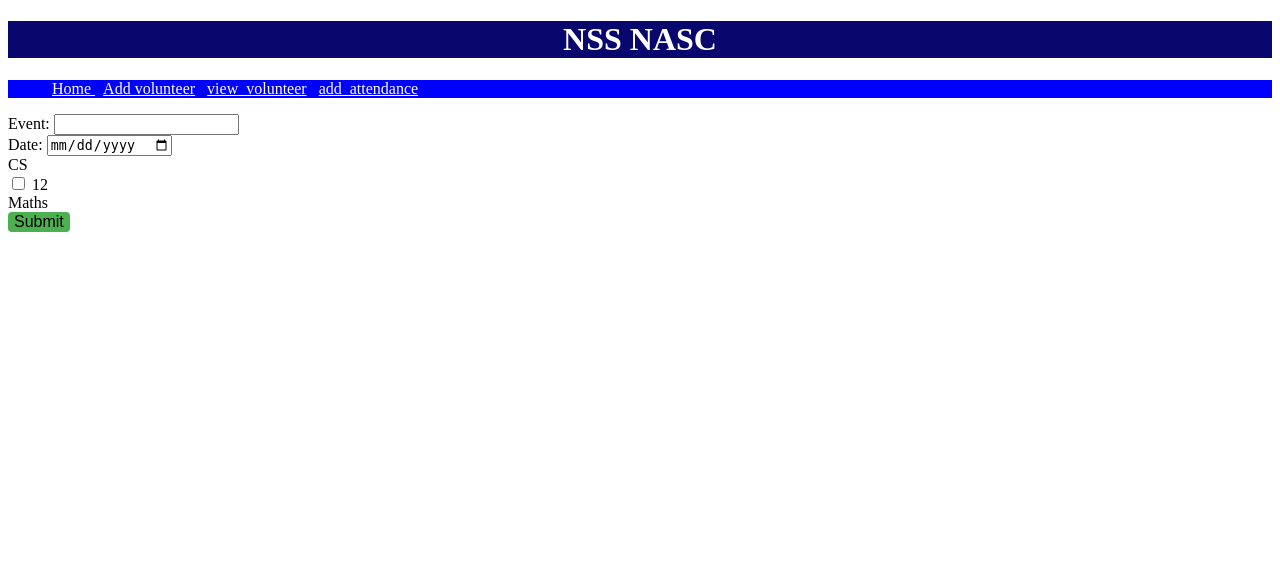
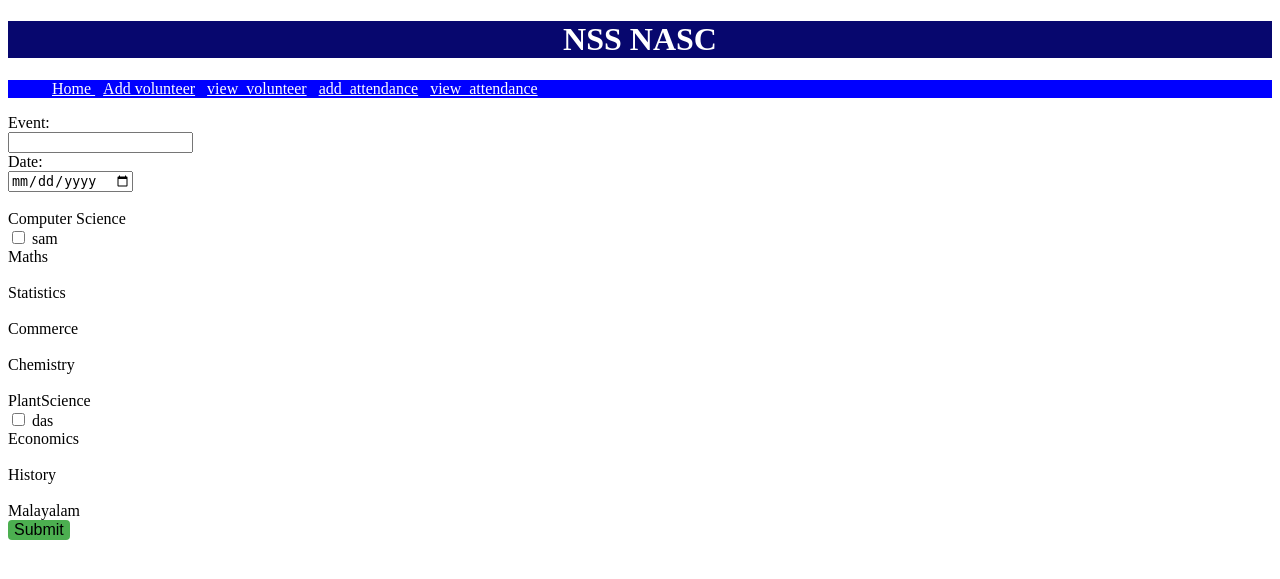
Before and after one commit to sharathplkn/patchnss, a Django app: page /rol in a window 1280 px wide. Shown: the top 579 px of the page. Run offline with Django 4.2, Linux system fonts and the light colour scheme; data comes from the database, SQL or seed files in the repository; both versions use the stored data as it was after the commit.

Commit message:
changed roll_no to name in attendance

```diff
--- a/nss/models.py
+++ b/nss/models.py
@@ -20,16 +20,18 @@ class volunteer(models.Model):
     year_of_enrollment=models.IntegerField()
     cultural_talents=models.TextField()
     hobbies=models.TextField()
-    roll_no=models.IntegerField(unique=True)
+    roll_no=models.IntegerField()
+    def __str__(self):
+        return f"{self.department}"
 class Department(models.Model):
     dep_id=models.AutoField(primary_key=True)
     dep_name=models.CharField(max_length=20)
-    roll_no=models.IntegerField()
+    roll_no=models.IntegerField(null=True,unique=True)
+    name=models.CharField(max_length=30)
 
-    def __str__(self):
-        return f"{self.dep_name}"
 class Attendance(models.Model):
     date=models.DateField()
-    roll_no=models.IntegerField()
+    roll_no=models.IntegerField(null=True)
+    name=models.CharField(max_length=30)
     department=models.CharField(max_length=20)
     event=models.CharField(max_length=64)
--- a/nss/templates/nss/attendance.html
+++ b/nss/templates/nss/attendance.html
@@ -6,17 +6,20 @@
     <form method="post" action="{% url 'attendance'%}">
         {% csrf_token %}
     <label for="event">Event:</label>
+    <br>
     <input type="text" id="event" name="event">
     <br>
     <label for="date">Date:</label>
+    <br>
     <input type="date" id="date" name="date">
     <br>
-    CS
+    <br>
+    Computer Science
     <br>
         {% for i in roll %}
             {%if i.dep_name == "ComputerScience"%}
-                <input type=checkbox id="roll_no" name="roll_no" value="{{i.roll_no}}_ComputerScience">
-                <label for="roll_no">{{i.roll_no}}</label>
+                <input type=checkbox id="name" name="name" value="{{i.name}}_ComputerScience">
+                <label for="name">{{i.name}}</label>
             {% endif %}
         {% endfor %}
     <br>
@@ -24,8 +27,71 @@
     <br>
         {% for i in roll %}
             {%if i.dep_name == "Maths"%}
-                <input type=checkbox id="roll_no" name="roll_no" value="{{i.roll_no}}_Maths">
-                <label for="roll_no">{{i.roll_no}}</label>
+                <input type=checkbox id="name" name="name" value="{{i.name}}_Maths">
+                <label for="name">{{i.name}}</label>
+            {% endif %}
+        {% endfor %}
+    <br>
+    Statistics
+    <br>
+        {% for i in roll %}
+            {%if i.dep_name == "Statistics"%}
+                <input type=checkbox id="name" name="name" value="{{i.name}}_Statistics">
+                <label for="name">{{i.name}}</label>
+            {% endif %}
+        {% endfor %}
+    <br>
+    Commerce
+    <br>
+        {% for i in roll %}
+            {%if i.dep_name == "commerce"%}
+                <input type=checkbox id="name" name="name" value="{{i.name}}_commerce">
+                <label for="name">{{i.name}}</label>
+            {% endif %}
+        {% endfor %}
+        <br>
+    Chemistry
+    <br>
+        {% for i in roll %}
+            {%if i.dep_name == "Chemistry"%}
+                <input type=checkbox id="name" name="name" value="{{i.name}}_chemistry">
+                <label for="name">{{i.name}}</label>
+            {% endif %}
+        {% endfor %}
+    <br>
+    PlantScience
+    <br>
+        {% for i in roll %}
+            {%if i.dep_name == "Botany"%}
+                <input type=checkbox id="name" name="name" value="{{i.name}}_Botany">
+                <label for="name">{{i.name}}</label>
+            {% endif %}
+        {% endfor %}
+    <br>
+    Economics
+    <br>
+        {% for i in roll %}
+            {%if i.dep_name == "Economics"%}
+                <input type=checkbox id="name" name="name" value="{{i.name}}_Economics">
+                <label for="name">{{i.name}}</label>
+            {% endif %}
+        {% endfor %}
+    <br>
+    History
+    <br>
+        {% for i in roll %}
+            {%if i.dep_name == "History"%}
+                <input type=checkbox id="name" name="name" value="{{i.name}}_History">
+                <label for="name">{{i.name}}</label>
+            {% endif %}
+        {% endfor %}
+    <br>
+    Malayalam
+    <br>
+        {% for i in roll %}
+            {%if i.dep_name == "Malayalam"%}
+                <input type=checkbox id="name" name="name" value="{{i.name}}_Malayalam">
+                <label for="name">{{i.name}}</label>
             {% endif %}
         {% endfor %}
     <input type="submit">
--- a/nss/templates/nss/base.html
+++ b/nss/templates/nss/base.html
@@ -57,6 +57,9 @@
           <li>
             <a  href="{%url 'attendance'%}">add_attendance</a>
           </li>
+          <li>
+            <a  href="{%url 'view_attendance'%}">view_attendance</a>
+          </li>
         </ul>
     </nav>
   </div>
--- a/nss/urls.py
+++ b/nss/urls.py
@@ -6,4 +6,5 @@ urlpatterns=[
     path('nss',views.add_volunteer,name='add_volunteer'),
     path("vol",views.view_volunteer,name='view_volunteer'),
     path('rol',views.attendance,name='attendance'),
+    path('att',views.view_attendance,name='view_attendance'),
 ]
--- a/nss/views.py
+++ b/nss/views.py
@@ -28,9 +28,8 @@ def add_volunteer(request):
         roll_no=request.POST.get('roll_no')
         voluntee=volunteer(name=name,guard_name=guard_name,guard_mob_no=guard_mob_no,sex=sex,dob=dob,department=department,year=year,community=community,address=address,blood_group=blood_group,height=height,weight=weight,mobile_no=mobile_no,Email_id=Email_id,year_of_enrollment=year_of_enrollment,cultural_talents=cultural_talents,hobbies=hobbies,roll_no=roll_no)
         voluntee.save()
-        if department=="ComputerScience":
-            dep=Department(dep_name=department,roll_no=roll_no)
-            dep.save()
+        dep=Department(dep_name=department,roll_no=roll_no,name=name)
+        dep.save()
         return HttpResponse('submitted')
     return render(request,'nss/form.html')
 
@@ -42,25 +41,30 @@ def view_volunteer(request):
 
 def attendance(request):
     rol = {
-        'roll': Department.objects.all().order_by('roll_no').values()
+        'roll': Department.objects.all()
     }
 
     if request.method == "POST":
         datet = request.POST.get('date')
-        roll_no_list = request.POST.getlist('roll_no')
+        name_list = request.POST.getlist('name')
         event=request.POST.get('event')
         #converting roll_numbers from string to Integers
-        for roll_no_department in roll_no_list:
+        for name_department in name_list:
             # Split the value into roll_no and department_name
-            roll_no, department_name = roll_no_department.split('_')
+            name, department_name = name_department.split('_')
 
             # Convert roll_no to an integer
-            roll_no = int(roll_no)
 
             # Save the attendance record
-            att = Attendance(date=datet, roll_no=roll_no, department=department_name,event=event)
+            att = Attendance(date=datet, name=name, department=department_name,event=event)
             att.save()
 
         return HttpResponse("Attendance Submitted")
 
     return render(request, 'nss/attendance.html', rol)
+
+def view_attendance(request):
+    at={
+        'atte':Attendance.objects.all().order_by('department').values()
+    }
+    return render(request,'nss/view_attendance.html',at)
```
Also changed, not shown: nss/templates/nss/view_attendance.html (added, +10 -0 lines), db.sqlite3, nss/migrations/0001_initial.py, nss/migrations/0002_alter_department_roll_no_alter_volunteer_roll_no.py (added).
